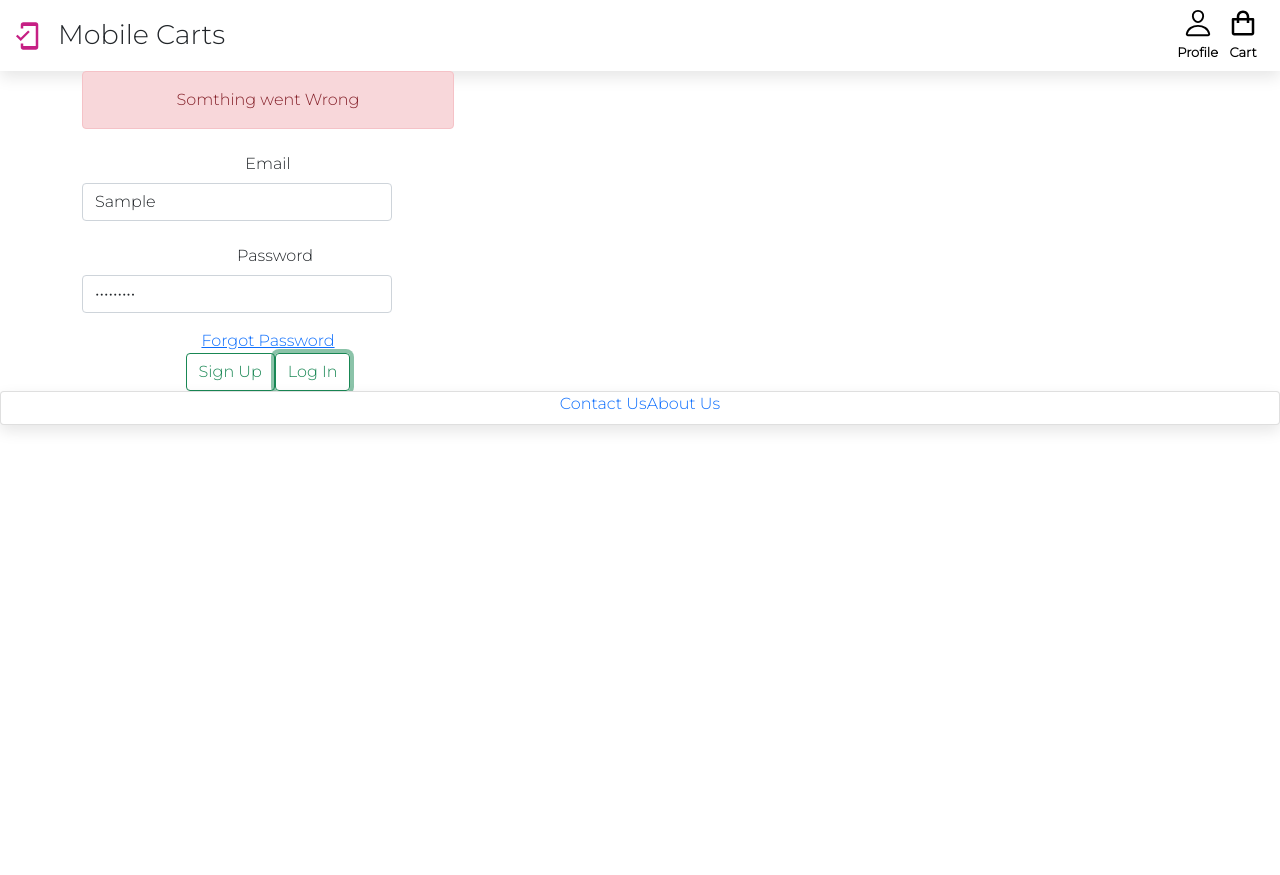
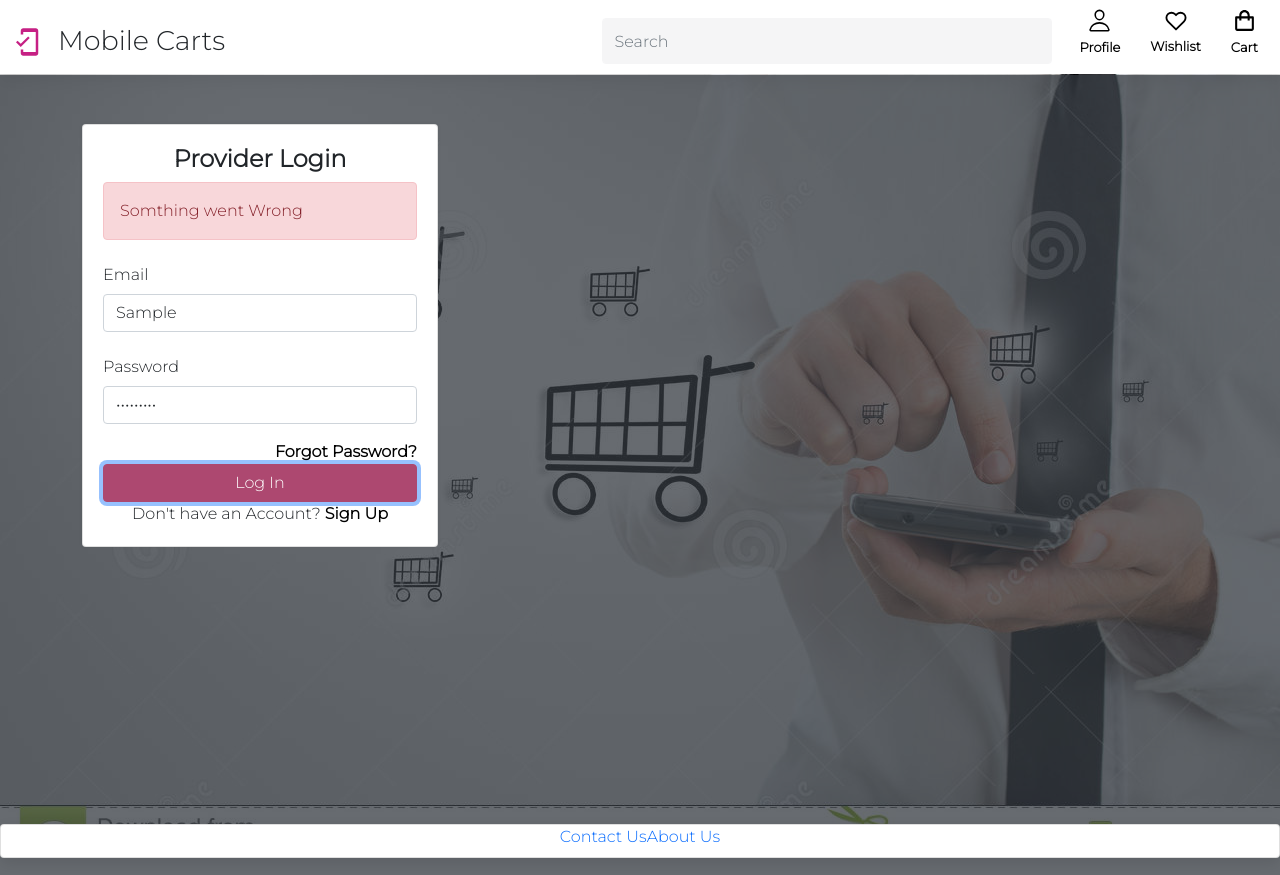
Before and after one commit to chaitali2603/MobileStore, a React (Create React App) app: page /Login in a window 1280 px wide. Both pictures are taken after typing "Sample", "Sample123" into the empty fields and a click on the button "Log In". Before the commit the page ends 800 px from the top, so only its background shows below. Built offline with nearby package versions, Linux system fonts and the light colour scheme; no server answers.

Commit message:
18-06-2022

```diff
--- a/src/App.css
+++ b/src/App.css
@@ -64,3 +64,49 @@
 .navbar a {
   text-decoration: none;
 }
+.navbar{
+  padding-bottom: 0px !important;
+}
+
+.btn-primary {
+  color: #fff;
+  background-color: #ad4870 !important;
+  border-color: #ad4870 !important;
+}
+
+.btn-outline-primary:hover {
+  color: #fff !important;
+  background-color: #ad4870 !important;
+  border-color: #ad4870 !important;
+}
+.btn-outline-primary {
+  color: #ad4870 !important;
+  border-color: #ad4870 !important;
+}
+
+.btn-check:active+.btn-primary, .btn-check:checked+.btn-primary, .btn-primary.active, .btn-primary:active, .show>.btn-primary.dropdown-toggle {
+  color: #fff;
+  background-color: #ad4870 !important;
+  border-color: #ad4870 !important;
+}
+.btn-check:active+.btn-outline-primary, .btn-check:checked+.btn-outline-primary, .btn-outline-primary.active, .btn-outline-primary.dropdown-toggle.show, .btn-outline-primary:active{
+  background-color: #ad4870 !important;
+  color: #fff !important;
+
+}
+
+
+.doctris-overlay {
+  background-color: rgb(22 22 22 / 63%);
+}
+
+.bg-overlay {
+  background-color: rgba(52, 58, 64, 0.75);
+  position: absolute;
+  top: 75px;
+  right: 0;
+  left: 0;
+  bottom: 0;
+  width: 100%;
+  height: 100%;
+}
--- a/src/Component/Home/Filter.css
+++ b/src/Component/Home/Filter.css
@@ -3,3 +3,7 @@
   overflow: auto;
 
 }
+.PinkBtn {
+  color: #ad4870;
+  background-color: #eab4d7;
+}
--- a/src/Component/Home/Filter.jsx
+++ b/src/Component/Home/Filter.jsx
@@ -56,7 +56,7 @@
 
         <Accordion>
           <Accordion.Item eventKey="0">
-            <Accordion.Header>RAM</Accordion.Header>
+            <Accordion.Header><b>RAM</b></Accordion.Header>
             <Accordion.Body>
               <CheckBox
                 items={filter.Ram}
--- a/src/Component/Layout/Header.css
+++ b/src/Component/Layout/Header.css
@@ -48,11 +48,73 @@
 .HeaderIcon {
   color: black;
   margin-right: 10px;
+  margin-left: 20px;
 }
 .BrandName {
   font-size: 27px;
   font-weight: 500;
 }
-.BrandLogo{
+.BrandLogo {
   color: rgb(198, 32, 132);
 }
+.SearchBox {
+  margin: 10px;
+  width: 450px !important;
+  height: 46px;
+  background-color: #f5f5f6 !important;
+  border-radius: 5px;
+  border: 1px solid #f5f5f6 !important;
+}
+
+
+.dropdown {
+  position: relative;
+  display: inline-block;
+  text-align: left;
+}
+
+.dropdown:hover{
+  border-bottom: 2px solid #ad4870;
+}
+
+.dropdown-content {
+  display: none;
+  position: absolute;
+  background-color: white;
+  min-width: 250px;
+  box-shadow: 0px 8px 16px 0px rgb(0 0 0 / 20%);
+  z-index: 25;
+  padding: 15px;
+  left: -91px;
+  top: 67px;
+  font-size: 14px;
+  color: black;
+}
+
+.dropdown-content a {
+  color: black;
+  padding: 12px 16px;
+  text-decoration: none;
+  display: block;
+}
+.dropdown-content a:hover {
+  /* background-color: #ddd; */
+}
+
+.dropdown:hover .dropdown-content {
+  display: block;
+}
+
+.dropdown:hover .dropbtn {
+  background-color: #8e3e69;
+}
+.Welcome {
+  font-weight: 700;
+}
+.MyProfileLink:hover {
+  font-weight: 700;
+  cursor: pointer;
+}
+.Headericonalign {
+  text-align: center;
+}
--- a/src/Component/Layout/Header.jsx
+++ b/src/Component/Layout/Header.jsx
@@ -11,7 +11,8 @@
 import "./Header.css";
 import { IoPersonOutline } from "react-icons/io5";
 import { BiShoppingBag } from "react-icons/bi";
-import { MdMobileFriendly } from "react-icons/md";
+import { MdMobileFriendly, MdSearch } from "react-icons/md";
+import { FiHeart } from "react-icons/fi";
 
 function Header(props) {
   return (
@@ -19,10 +20,10 @@
       <Container fluid>
         <Navbar.Brand>
           <Link to="/">
-            <MdMobileFriendly size={30} className='BrandLogo' />
+            <MdMobileFriendly size={30} className="BrandLogo" />
           </Link>
         </Navbar.Brand>
-        <div className="BrandName" >Mobile Carts</div>
+        <div className="BrandName">Mobile Carts</div>
         <Navbar.Toggle aria-controls="navbarScroll" />
         <Navbar.Collapse id="navbarScroll">
           <Nav
@@ -51,20 +52,103 @@
               </Link>
             )} */}
 
-            <div className="HeaderIcon">
+            <Form.Control
+              type="search"
+              placeholder="Search"
+              className="me-2 SearchBox"
+              aria-label="Search"
+            />
+            {/* <div className="HeaderIcon">
               <Link to={"/PersonalInformation"}>
-                <div>
+                <div className="Headericonalign">
                   <IoPersonOutline size={30} className="ProfileIcoon" />{" "}
-                  {/*My Profile */}
                   <div className="headerboldtext">Profile</div>
                 </div>
               </Link>
+            </div> */}
+            <div className="dropdown">
+              <div className="HeaderIcon">
+                <Link to={"/PersonalInformation"}>
+                  <div className="Headericonalign">
+                    <IoPersonOutline size={25} className="ProfileIcoon" />{" "}
+                    {/*My Profile */}
+                    <div className="headerboldtext">Profile</div>
+                  </div>
+                </Link>
+              </div>
+              <div className="dropdown-content">
+                <div>
+                  <div className="Welcome">
+                    {" "}
+                    welcome
+                    {props.user ? ` ${props.user.FirstName}` : null}{" "}
+                  </div>
+                  <div>To access account and manage orders</div>
+                  {!props.user ? (
+                    <div>
+                      <Link className="LoginBtn" to={"/Login"}>
+                        {" "}
+                        <Button size="sm" variant="outline-primary">
+                          {" "}
+                          LogIn/SignUp
+                        </Button>
+                      </Link>
+                    </div>
+                  ) : null}
+                </div>
+                {props.user ? (
+                  <>
+                    <div>
+                      <hr />
+                    </div>
+                    <div>
+                      <div className="MyProfileLink">Orders</div>
+                      <div className="MyProfileLink">Profile</div>
+                      <div className="MyProfileLink">Address</div>
+                      <div className="MyProfileLink">Products</div>
+                      <div className="MyProfileLink">Logout</div>
+                    </div>
+                  </>
+                ) : null}
+                <div>
+                  <hr />
+                </div>
+                <div>
+                  <div className="MyProfileLink"> Contact Us</div>
+                  <div className="MyProfileLink">About Us</div>
+                </div>
+                {props.user ? (
+                  <>
+                    <div>
+                      <hr />
+                    </div>
+                    <div>
+                      <div
+                        className="MyProfileLink"
+                        onClick={() => {
+                          localStorage.removeItem("Token");
+                          window.location.reload();
+                        }}
+                      >
+                        Log Out
+                      </div>
+                    </div>
+                  </>
+                ) : null}
+              </div>
             </div>
-
             <div className="HeaderIcon">
               <Link className="CartBtn" to={"/Cart"}>
                 <div>
-                  <BiShoppingBag size={30} className="CartIcon" />
+                  <FiHeart size={22} className="CartIcon" />
+                  <div className="headerboldtext">Wishlist</div>
+                </div>
+              </Link>
+            </div>
+            <div className="HeaderIcon">
+              <Link className="CartBtn" to={"/Cart"}>
+                <div>
+                  <BiShoppingBag size={25} className="CartIcon" />
                   <div className="headerboldtext">Cart</div>
                 </div>
               </Link>
--- /dev/null
+++ b/src/Component/Layout/LogIn.css
@@ -0,0 +1,29 @@
+.loginstyle {
+  /* min-height: 1000px; */
+  height: calc(100vh - 50px);
+}
+.logincard {
+  top: 50px;
+  padding: 20px;
+  box-shadow: 0 0 3px rgb(52 58 64 / 15%) !important;
+  text-align: left;
+}
+.loginbtn2 {
+  width: 100% !important;
+}
+.Linkwraper a {
+  text-decoration: none;
+  color: black;
+  text-align: right;
+}
+.Linkwraper {
+   font-weight: 600;
+    text-align: right;
+  }
+.signuptext{
+    text-align: center;
+}
+.Linkwrapera{
+    text-decoration: none;
+    color: black;
+}
--- a/src/Component/Layout/Login.jsx
+++ b/src/Component/Layout/Login.jsx
@@ -1,9 +1,18 @@
-import { Container, Col, Form, Row, Button, Alert } from "react-bootstrap";
+import {
+  Container,
+  Col,
+  Form,
+  Row,
+  Button,
+  Alert,
+  Card,
+} from "react-bootstrap";
 import React, { useState } from "react";
 import { SignUp } from "../Log in/SignUP";
 import { Link } from "react-router-dom";
 import { ReqLogin } from "../../Utill/Api";
-
+import img from "../../image/login1.jpg";
+import "./LogIn.css";
 /**
  * @author
  * @function Login
@@ -18,16 +27,16 @@
 
   const onSubmitLogin = (e) => {
     e.preventDefault();
-    setShowError(false)
+    setShowError(false);
     console.log(LoginForm);
     ReqLogin(LoginForm).then(
       (data) => {
         console.log(data);
-        localStorage.setItem('Token',data.Token)
+        localStorage.setItem("Token", data.Token);
         window.location.href = "/";
       },
       (error) => {
-        setShowError(true)
+        setShowError(true);
       }
     );
   };
@@ -38,11 +47,20 @@
     setLoginForm({ ...LoginForm, Password: e.target.value });
   };
   return (
-    <>
+    // url(${Background})
+    <div className="loginstyle" style={{ backgroundImage: `url(${img})` }}>
+      <div class="bg-overlay doctris-overlay"></div>
       <Container>
-        <row>
+        <Row>
           <Col sm={4}>
-            {showError?<Alert variant={"danger"}>Somthing went Wrong</Alert>:null}
+            <Card className="logincard">
+              <h4 style={{ fontWeight: 600 }} class="text-center">
+                Provider Login
+              </h4>
+
+              {showError ? (
+                <Alert variant={"danger"}>Somthing went Wrong</Alert>
+              ) : null}
 
               <Form onSubmit={onSubmitLogin}>
                 <Row>
@@ -50,7 +68,7 @@
                     <Form.Label column sm="2">
                       Email
                     </Form.Label>
-                  <Col sm="10">
+                    <Col sm="12">
                       <Form.Control
                         type="Text"
                         value={LoginForm.Email}
@@ -61,11 +79,14 @@
                   </Form.Group>
                 </Row>
                 <Row>
-                <Form.Group className="mb-3" controlId="formPlaintextPassword">
-                  <Form.Label column sm="2">
+                  <Form.Group
+                    className="mb-3"
+                    controlId="formPlaintextPassword"
+                  >
+                    <Form.Label column sm="6">
                       Password
                     </Form.Label>
-                  <Col sm="10">
+                    <Col sm="12">
                       <Form.Control
                         type="password"
                         value={LoginForm.Password}
@@ -76,27 +97,45 @@
                   </Form.Group>
                 </Row>
                 <Col>
+                  <div className="Linkwraper">
                     <Link className="ForgotPassword" to={"/ForgotPassword"}>
-                  <span> Forgot Password</span>
+                      <span> Forgot Password?</span>
                     </Link>
+                  </div>
                 </Col>
                 <Row>
                   <Col>
-                  <Link className="LoginBtn" to={"/SignUp"}>
+                    {/* <Link className="LoginBtn" to={"/SignUp"}>
                       <Button type="button" variant="outline-success">
                         Sign Up
                       </Button>
-                  </Link>
-                  <Button type="submit" variant="outline-success">
+                    </Link> */}
+                    <Button
+                      type="submit"
+                      variant="primary"
+                      className="loginbtn2"
+                    >
                       Log In
                     </Button>
                   </Col>
                 </Row>
+                <Row>
+                  <Col>
+                    <div className="signuptext">
+                      <span>Don't have an Account?</span>
+                      <Link className="Linkwrapera" to={"/SignUP"}>
+                        <span style={{ fontWeight: "600" }}> Sign Up</span>
+                      </Link>
+                    </div>
+                  </Col>
+                </Row>
               </Form>
+            </Card>
           </Col>
-          <Col sm={8}></Col>
-        </row>
+          <Col sm={4}></Col>
+          <Col sm={4}></Col>
+        </Row>
       </Container>
-    </>
+    </div>
   );
 };
--- a/src/Component/Layout/SideBar.jsx
+++ b/src/Component/Layout/SideBar.jsx
@@ -24,25 +24,7 @@
     <>
       <Row>
         <Col>
-          <ListGroup.Item as="li" active={SeePath("/MyOrder")}>
-            {" "}
-            <Link to={"/MyOrder"}> My Order</Link>
-          </ListGroup.Item>
-          <ListGroup.Item as="li" active={SeePath("/PersonalInformation")}>
-            {" "}
-            <Link to={"/PersonalInformation"}> Personal Information</Link>
-          </ListGroup.Item>
-          <ListGroup.Item as="li" active={SeePath("/MyAddress")}>
-            {" "}
-            <Link to={"/MyAddress"}> My Address</Link>
-          </ListGroup.Item>
 
-          {props.user.UserType == 2 ? (
-            <ListGroup.Item as="li" active={SeePath("/CreateProduct")}>
-              {" "}
-              <Link to={"/CreateProduct"}> All Product</Link>
-            </ListGroup.Item>
-          ) : null}
         </Col>
       </Row>
     </>
--- a/src/Component/Product/Product.jsx
+++ b/src/Component/Product/Product.jsx
@@ -30,18 +30,15 @@
             <div>{props.product.Price}</div>
           </Card.Text>
           <>
-            <div className="btn btn-sm btn-outline-success">
-              <Button
+          <Button
                 onClick={() => {
                   props.onAddCart(props.product);
                 }}
-                variant="primary"
+                variant="outline-primary"
                 size="md"
-                active
               >
                 Add to Cart
               </Button>
-            </div>
           </>
         </Card.Body>
       </Card>
```
Also changed, not shown: src/image/login1.jpg (added). Lines whose indentation alone changed are shown as unchanged.
